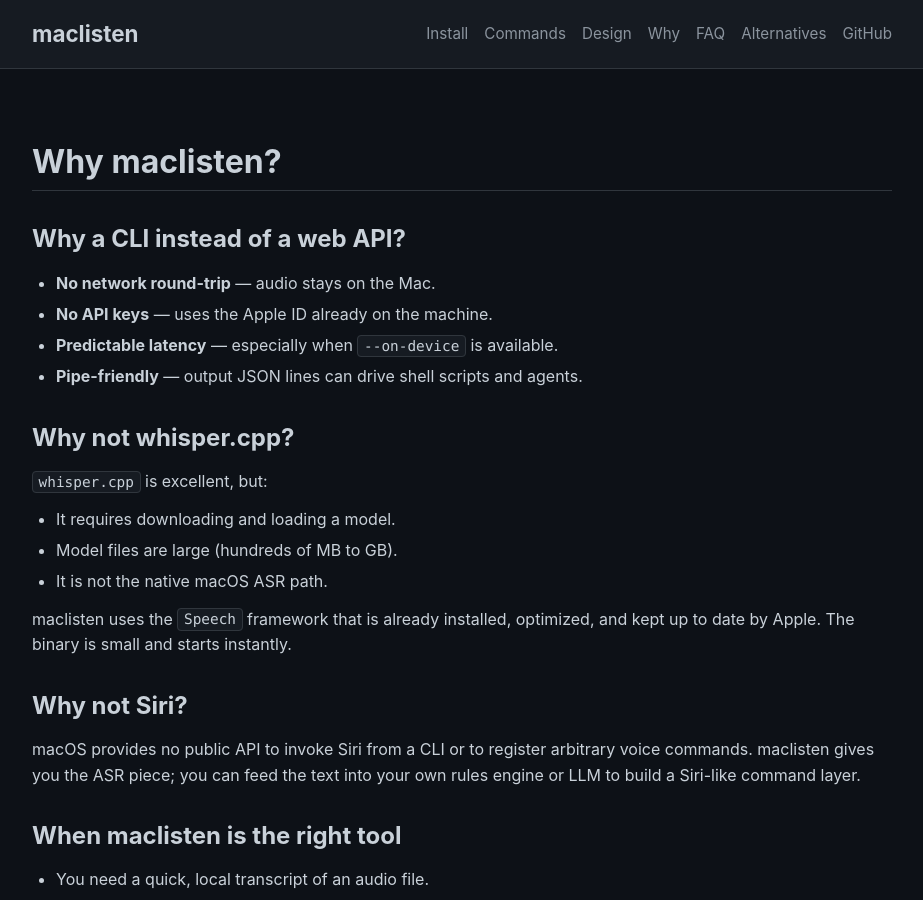
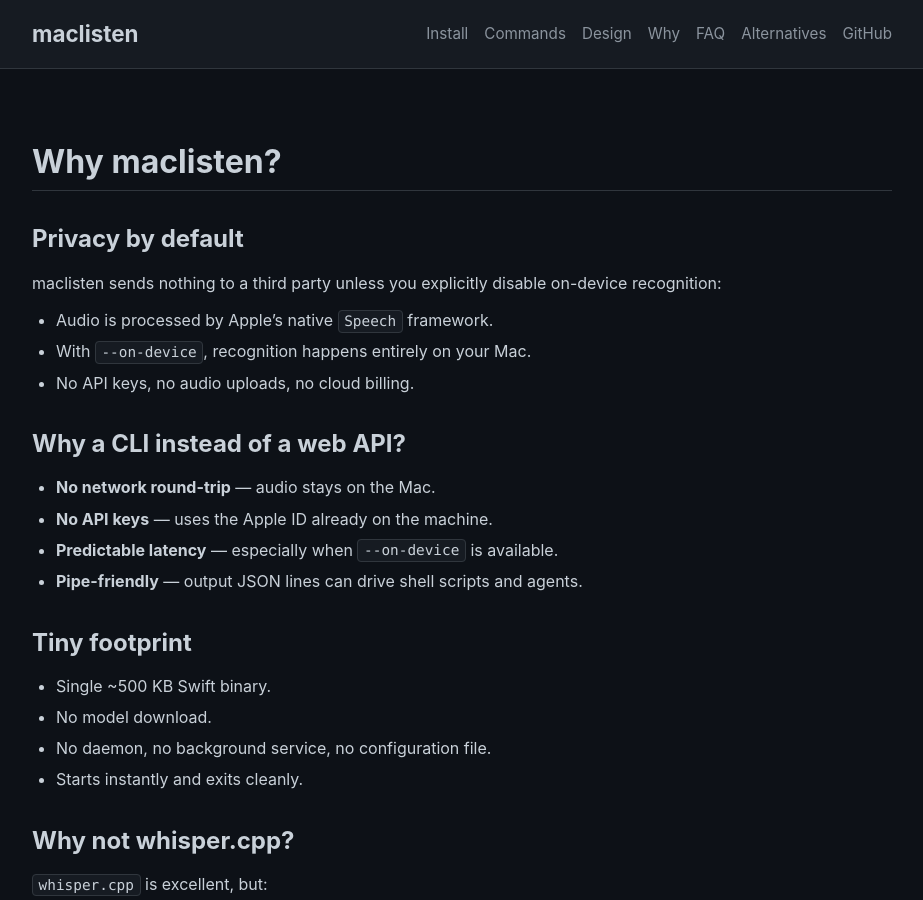
Before and after one commit to ljh-sh/maclisten, a Jekyll site: the page built from docs/why.md, in a window 1280 px wide and 900 px high. Shown: the whole window, without its empty margins (178-1101 px from the left). Built offline with Jekyll 4.4.1, drawn with Linux system fonts in a browser that asks for light colours.

Commit message:
docs: emphasize privacy and tiny footprint in all public copy
Update README, README.cn, docs site, and Homebrew formula description
around two core messages:
- Privacy by default: local processing, --on-device keeps audio on Mac.
- Tiny footprint: ~500 KB binary, no model download, no daemon.

```diff
--- a/docs/why.md
+++ b/docs/why.md
@@ -5,12 +5,27 @@ title: Why maclisten?
 
 # Why maclisten?
 
+## Privacy by default
+
+maclisten sends nothing to a third party unless you explicitly disable on-device recognition:
+
+- Audio is processed by Apple's native `Speech` framework.
+- With `--on-device`, recognition happens entirely on your Mac.
+- No API keys, no audio uploads, no cloud billing.
+
 ## Why a CLI instead of a web API?
 
 - **No network round-trip** — audio stays on the Mac.
 - **No API keys** — uses the Apple ID already on the machine.
 - **Predictable latency** — especially when `--on-device` is available.
 - **Pipe-friendly** — output JSON lines can drive shell scripts and agents.
+
+## Tiny footprint
+
+- Single ~500 KB Swift binary.
+- No model download.
+- No daemon, no background service, no configuration file.
+- Starts instantly and exits cleanly.
 
 ## Why not whisper.cpp?
 
```
Also changed, not shown: README.cn.md (+9 -2 lines), docs/alternatives.md (+2 -1 lines), docs/design.md (+6 -2 lines), docs/index.md (+4 -4 lines), README.md.
